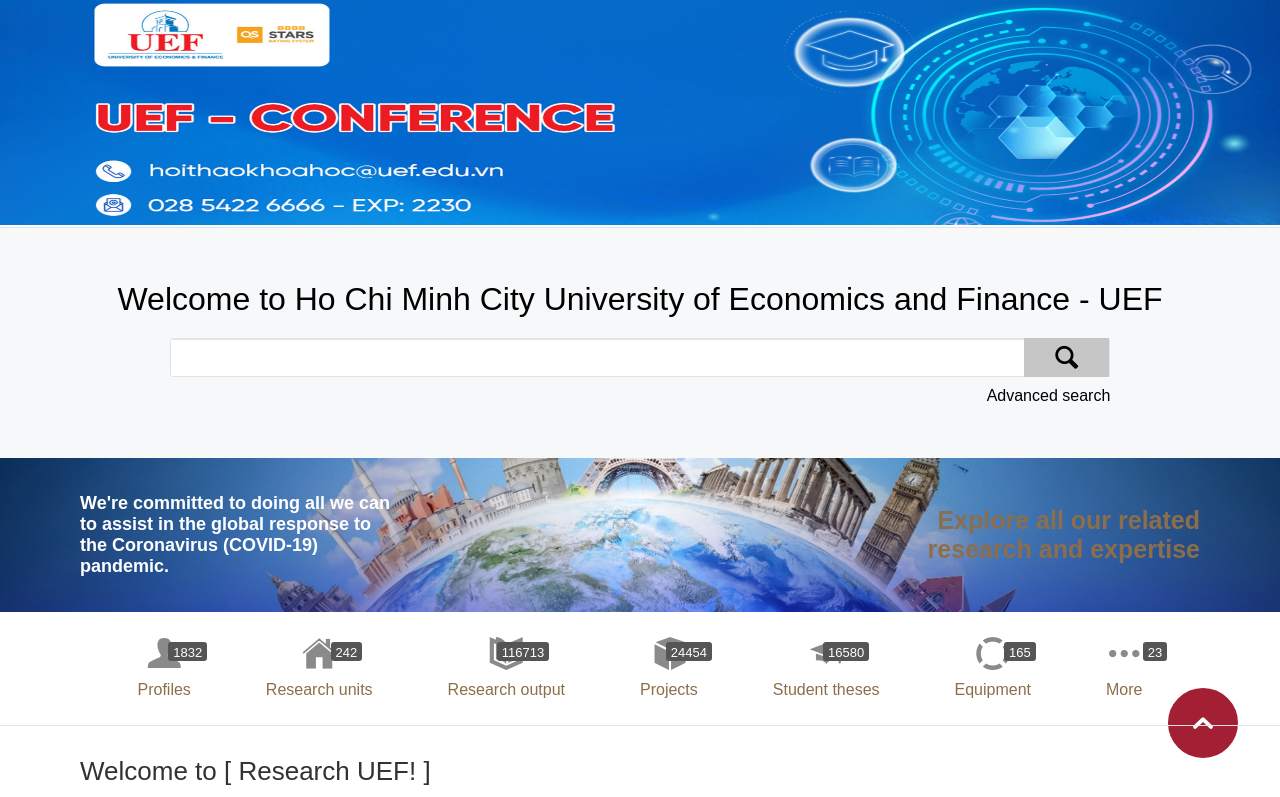
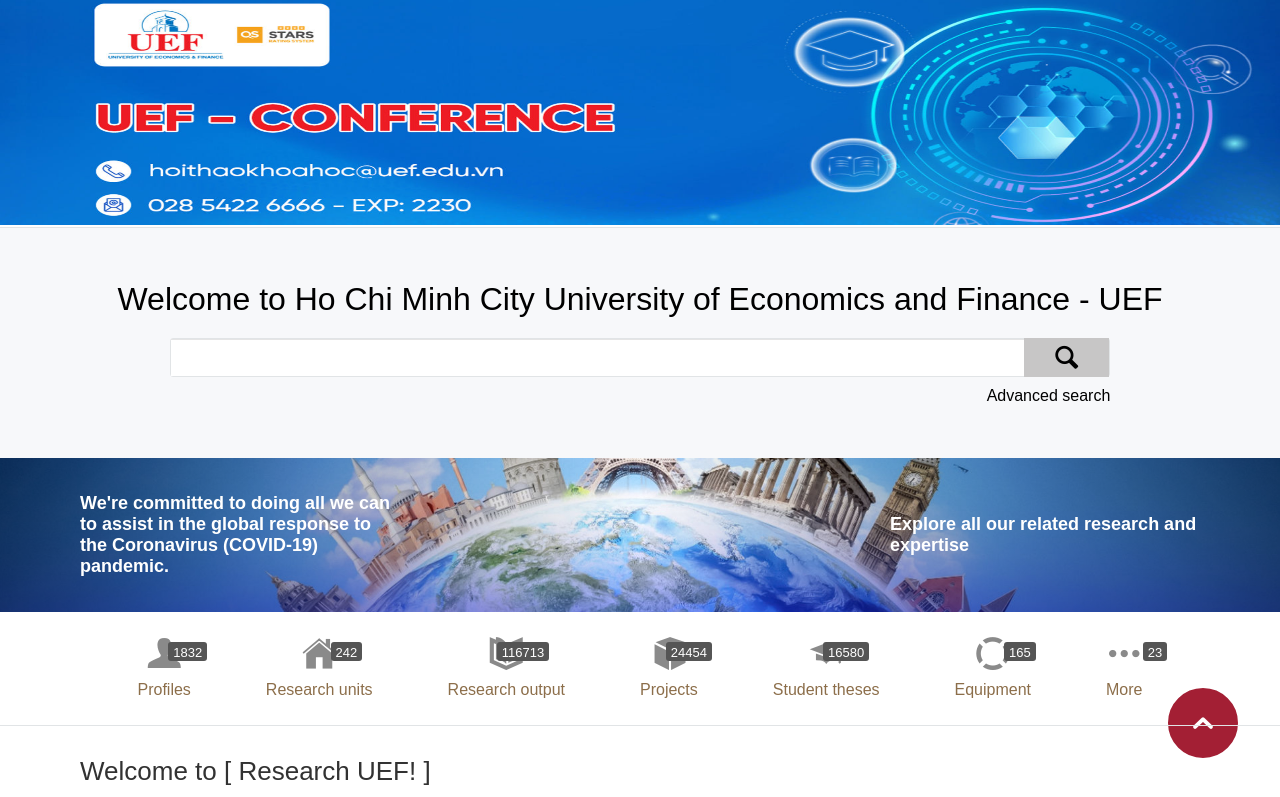
Before and after one commit to khanhduy1407/uef-research, a React (Vite) app: page /#/ in a window 1280 px wide. Shown: the top 797 px of the page. Built offline with nearby package versions, Linux system fonts and the light colour scheme.

Commit message:
chore: remove linktext class on banner link

```diff
--- a/src/pages/Home/Home.tsx
+++ b/src/pages/Home/Home.tsx
@@ -209,7 +209,7 @@
                     We're committed to doing all we can to assist in the global
                     response to the Coronavirus (COVID-19) pandemic.
                   </p>
-                  <p className="linktext">
+                  <p>
                     Explore all our related research and expertise
                   </p>
                 </a>
```
